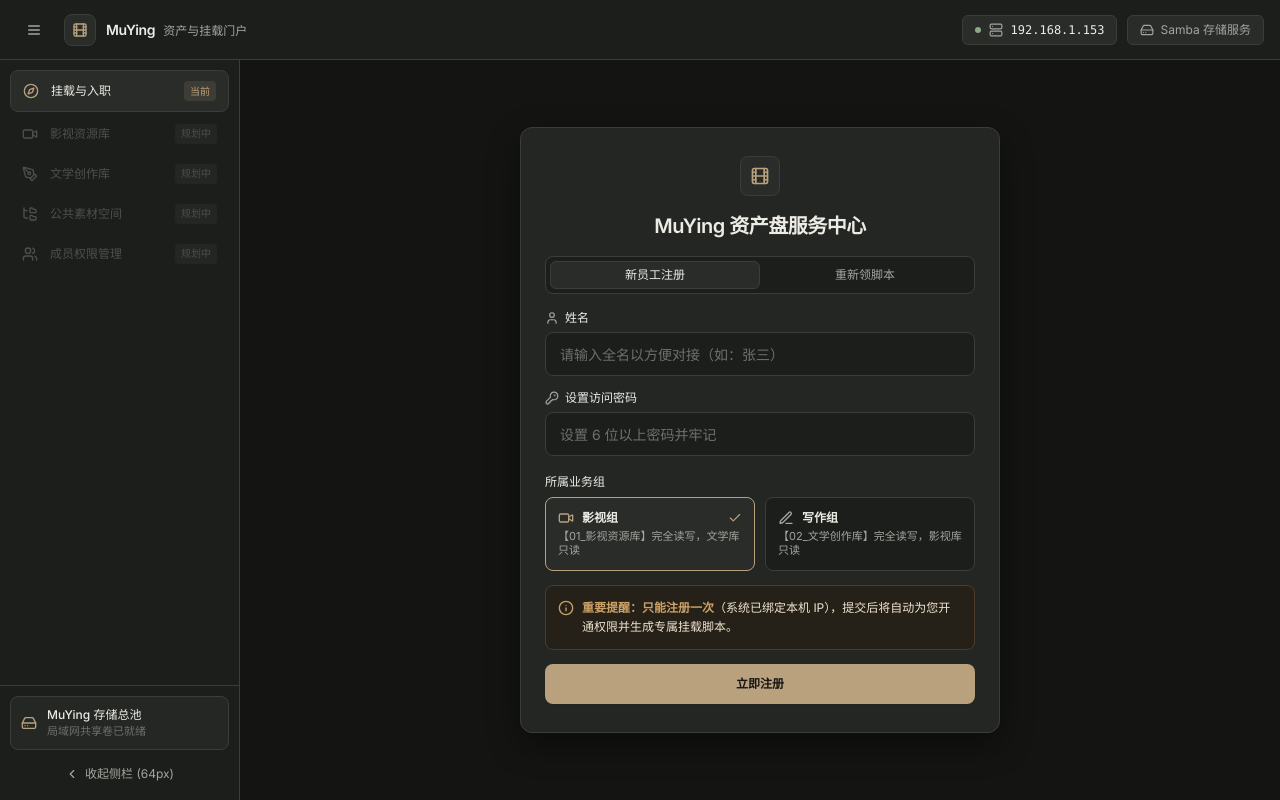
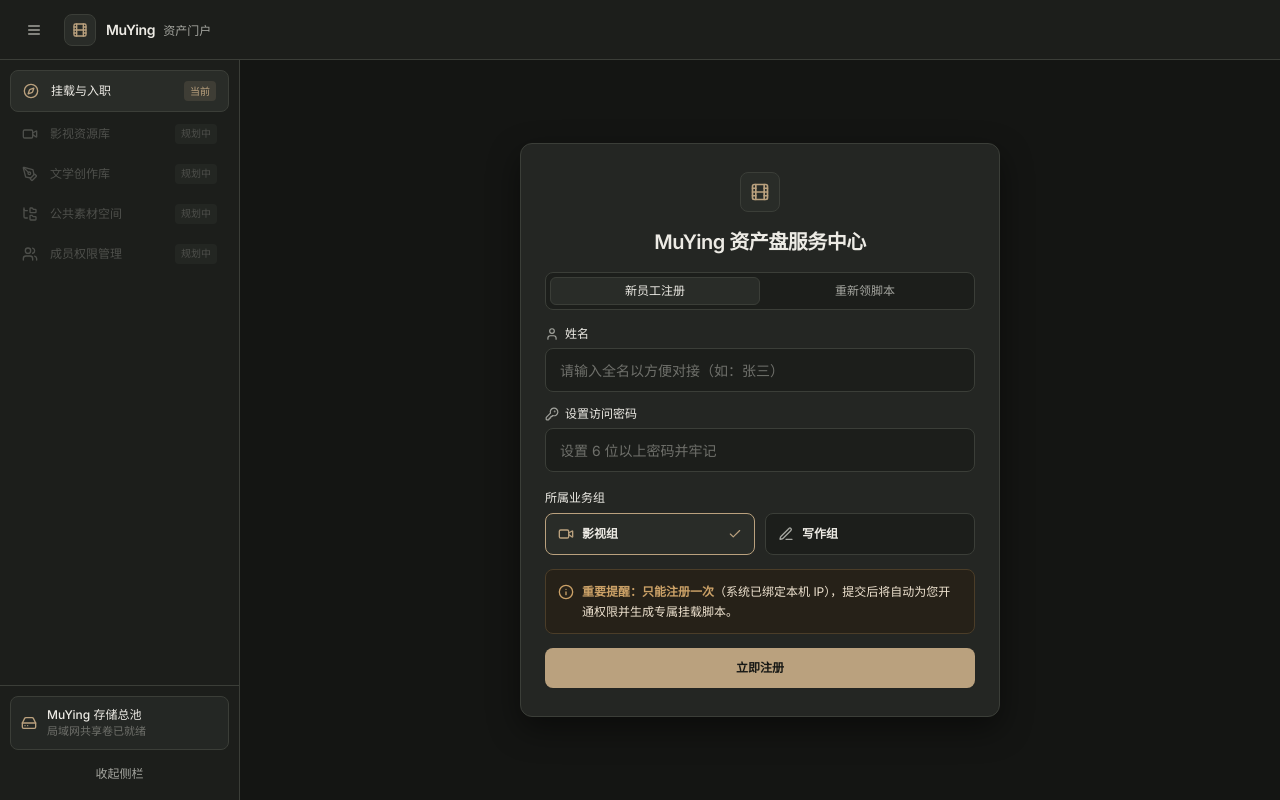
Before and after one commit to rogniceguy-max/Assets_Page, a React (Vite) app in the folder frontend/: page / in a window 1280 px wide. Both pictures are taken after a click on the button 34 px from the left and 29 px from the top of the page. Built offline with nearby package versions, Linux system fonts and the light colour scheme.

Commit message:
refactor(ui): streamline header title, simplify sidebar toggle, remove redundant badges and card descriptions

```diff
--- a/frontend/src/components/layout/Header.tsx
+++ b/frontend/src/components/layout/Header.tsx
@@ -1,5 +1,5 @@
 import React from 'react';
-import { Film, Menu, HardDrive, Server } from 'lucide-react';
+import { Film, Menu } from 'lucide-react';
 import { Button } from '@/components/ui/button';
 
 interface HeaderProps {
@@ -24,29 +24,16 @@ export const Header: React.FC<HeaderProps> = ({ sidebarOpen, setSidebarOpen }) =
         </Button>
 
         <div className="flex items-center gap-2.5">
-          {/* 影视制作专业标识：质感深灰底色 + 暖铜金图标，移除浮夸蓝紫渐变与光晕 */}
+          {/* 影视制作专业标识：质感深灰底色 + 暖铜金图标 */}
           <div className="h-8 w-8 rounded-[8px] bg-secondary border border-border flex items-center justify-center text-accent">
             <Film className="h-4 w-4" />
           </div>
           <div className="flex items-baseline">
             <span className="font-semibold text-sm tracking-tight text-foreground">MuYing</span>
             <span className="text-xs text-muted ml-2 hidden sm:inline">
-              资产与挂载门户
+              资产门户
             </span>
           </div>
-        </div>
-      </div>
-
-      <div className="flex items-center gap-2.5 text-xs text-muted">
-        {/* 客观 NAS 服务标识：移除虚假“万兆在线”字样，客观展示真实 IP 与服务状态 */}
-        <div className="flex items-center gap-2 bg-secondary border border-border px-3 py-1.5 rounded-[6px]">
-          <span className="h-1.5 w-1.5 rounded-full bg-success" />
-          <Server className="h-3.5 w-3.5 text-muted" />
-          <span className="font-mono text-xs text-foreground">192.168.1.153</span>
-        </div>
-        <div className="hidden sm:flex items-center gap-1.5 bg-secondary border border-border px-3 py-1.5 rounded-[6px] text-muted">
-          <HardDrive className="h-3.5 w-3.5 text-muted" />
-          <span>Samba 存储服务</span>
         </div>
       </div>
     </header>
--- a/frontend/src/components/layout/Sidebar.tsx
+++ b/frontend/src/components/layout/Sidebar.tsx
@@ -5,7 +5,6 @@ import {
   PenTool,
   FolderTree,
   Users,
-  ChevronLeft,
   ChevronRight,
   HardDrive
 } from 'lucide-react';
@@ -150,10 +149,7 @@ export const Sidebar: React.FC<SidebarProps> = ({
           aria-label={open ? '收起导航栏' : '展开导航栏'}
         >
           {open ? (
-            <div className="flex items-center gap-1.5 text-xs text-muted">
-              <ChevronLeft className="h-3.5 w-3.5" />
-              <span>收起侧栏 (64px)</span>
-            </div>
+            <span className="text-xs text-muted">收起侧栏</span>
           ) : (
             <ChevronRight className="h-3.5 w-3.5" />
           )}
--- a/frontend/src/components/registration/RegisterCard.tsx
+++ b/frontend/src/components/registration/RegisterCard.tsx
@@ -241,7 +241,7 @@ export const RegisterCard: React.FC<RegisterCardProps> = ({ onSuccess }) => {
                         : 'border-border bg-sidebar hover:border-border-hover text-muted'
                     }`}
                   >
-                    <div className="flex items-center justify-between mb-1">
+                    <div className="flex items-center justify-between">
                       <div className="flex items-center gap-2">
                         <Video className={`h-4 w-4 ${group === 'film' ? 'text-accent' : 'text-muted'}`} />
                         <span className="font-semibold text-xs text-foreground">影视组</span>
@@ -250,9 +250,6 @@ export const RegisterCard: React.FC<RegisterCardProps> = ({ onSuccess }) => {
                         <Check className="h-3.5 w-3.5 text-accent" />
                       )}
                     </div>
-                    <p className="text-[11px] text-muted leading-tight">
-                      【01_影视资源库】完全读写，文学库只读
-                    </p>
                   </button>
 
                   <button
@@ -264,7 +261,7 @@ export const RegisterCard: React.FC<RegisterCardProps> = ({ onSuccess }) => {
                         : 'border-border bg-sidebar hover:border-border-hover text-muted'
                     }`}
                   >
-                    <div className="flex items-center justify-between mb-1">
+                    <div className="flex items-center justify-between">
                       <div className="flex items-center gap-2">
                         <PenLine className={`h-4 w-4 ${group === 'writing' ? 'text-accent' : 'text-muted'}`} />
                         <span className="font-semibold text-xs text-foreground">写作组</span>
@@ -273,9 +270,6 @@ export const RegisterCard: React.FC<RegisterCardProps> = ({ onSuccess }) => {
                         <Check className="h-3.5 w-3.5 text-accent" />
                       )}
                     </div>
-                    <p className="text-[11px] text-muted leading-tight">
-                      【02_文学创作库】完全读写，影视库只读
-                    </p>
                   </button>
                 </div>
               </div>
```
